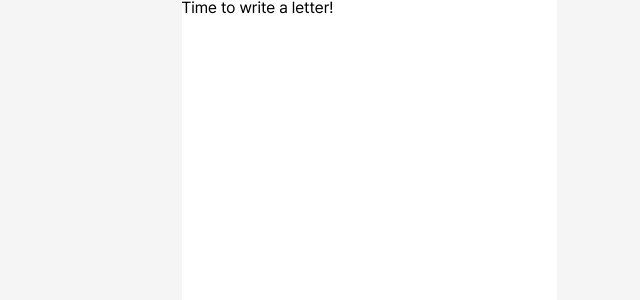
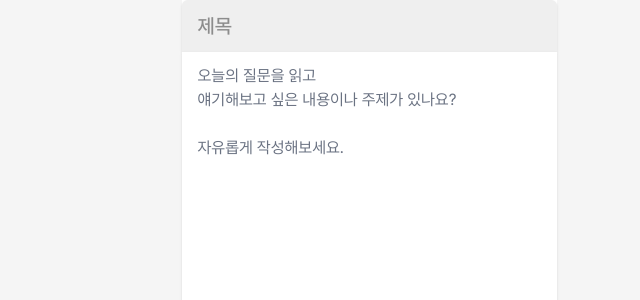
Before and after one commit to soksak-letter/soksak-Front, a React (Vite) app: page /test in a window 1280 px wide. Shown: the top 300 px of the page, without its empty margins (271-911 px from the left). Built offline with nearby package versions, Linux system fonts and the light colour scheme.

Commit message:
[#2] feature : 편지지 text box 제작

```diff
--- a/src/components/LetterTextBox.tsx
+++ b/src/components/LetterTextBox.tsx
@@ -1,5 +1,21 @@
 const LetterTextBox = () => {
-  return <h1>Time to write a letter!</h1>;
+  return (
+    <div className='relative flex flex-col w-full max-w-xl mx-auto'>
+      <div className='rounded-t-md bg-[#EFEFEF] px-4 py-3 text-xl font-medium text-[#8C8C8C] shadow-sm'>
+        제목
+      </div>
+
+      <textarea
+        className='min-h-[350px] resize-none rounded-b-md border border-none
+                   bg-white px-4 py-3 text-base text-gray-800 shadow-sm
+                   placeholder:text-gray-500 focus:outline-none focus:ring-1 focus:ring-gray-300'
+        placeholder={`오늘의 질문을 읽고
+얘기해보고 싶은 내용이나 주제가 있나요?
+
+자유롭게 작성해보세요.`}
+      />
+    </div>
+  );
 };
 
 export default LetterTextBox;
```
